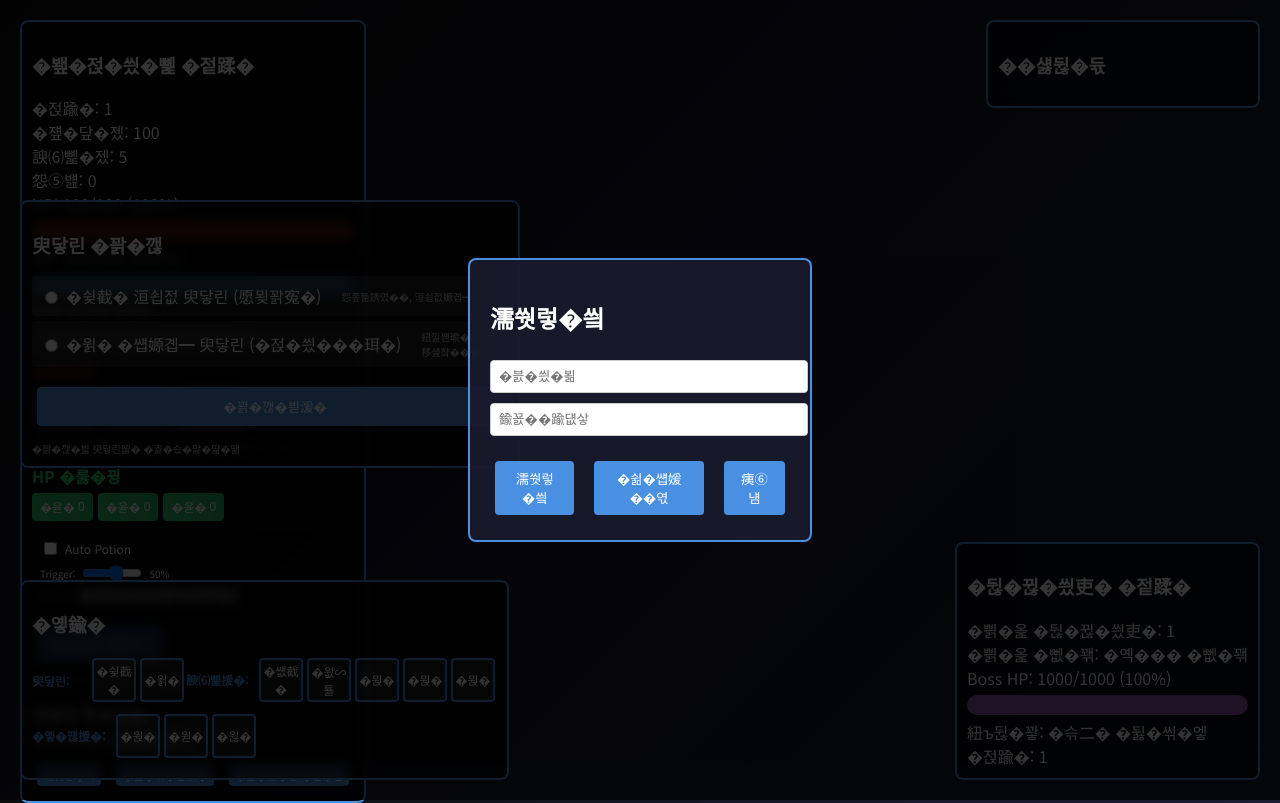
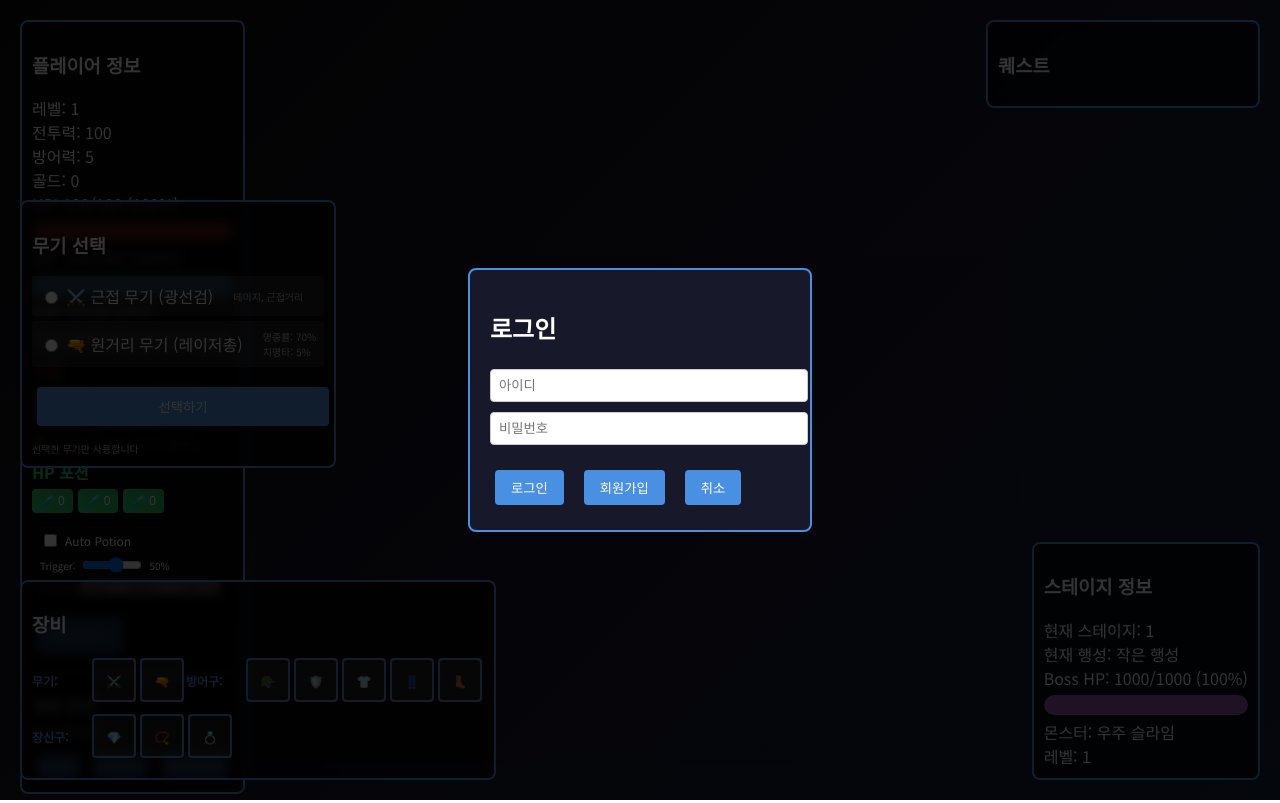
Before and after one commit to gensdeis/LPIA, a plain HTML site: page index.html in a window 1280 px wide. Drawn offline with Linux system fonts and the light colour scheme.

Commit message:
fixed encoding

```diff
--- a/index.html
+++ b/index.html
@@ -414,13 +414,13 @@
         <canvas id="gameCanvas"></canvas>
 
         <div id="ui">
-            <!-- �뵆�젅�씠�뼱 �긽�깭 �뙣�꼸 -->
+            <!-- 플레이어 상태 패널 -->
             <div id="playerStats" class="ui-panel">
-                <h3>�뵆�젅�씠�뼱 �젙蹂�</h3>
-                <div>�젅踰�: <span id="playerLevel">1</span></div>
-                <div>�쟾�닾�젰: <span id="playerPower">100</span></div>
-                <div>諛⑹뼱�젰: <span id="playerDefense">5</span></div>
-                <div>怨⑤뱶: <span id="playerGold">0</span></div>
+                <h3>플레이어 정보</h3>
+                <div>레벨: <span id="playerLevel">1</span></div>
+                <div>전투력: <span id="playerPower">100</span></div>
+                <div>방어력: <span id="playerDefense">5</span></div>
+                <div>골드: <span id="playerGold">0</span></div>
 
                 <div>HP: <span id="hpText">100/100 (100%)</span></div>
                 <div class="stat-bar">
@@ -443,34 +443,34 @@
                 </div>
 
                 <div style="margin: 10px 0;">
-                    <h4 style="color: #e74c3c; margin: 5px 0;">�뒪�궗</h4>
+                    <h4 style="color: #e74c3c; margin: 5px 0;">스킬</h4>
                     <div style="display: flex; gap: 5px; flex-wrap: wrap;">
-                        <button class="skill-btn" onclick="game.useSkill(1)" id="skill1" title="誘몄궗�씪 怨듦꺽 (25 MP)">
-                            �윓� <span id="skill1Cooldown"></span>
+                        <button class="skill-btn" onclick="game.useSkill(1)" id="skill1" title="미사일 공격 (25 MP)">
+                            🚀 <span id="skill1Cooldown"></span>
                         </button>
-                        <button class="skill-btn" onclick="game.useSkill(2)" id="skill2" title="�뿉�꼫吏� 諛⑹뼱留� (20 MP)">
-                            �윖∽툘 <span id="skill2Cooldown"></span>
+                        <button class="skill-btn" onclick="game.useSkill(2)" id="skill2" title="쉴드 (20 MP)">
+                            🛡️ <span id="skill2Cooldown"></span>
                         </button>
-                        <button class="skill-btn ultimate" onclick="game.useSkill(3)" id="skill3" title="�뻾�꽦�뙆愿� �젅�씠��� (60 MP)">
-                            �윊� <span id="skill3Cooldown"></span>
+                        <button class="skill-btn ultimate" onclick="game.useSkill(3)" id="skill3" title="행성 파괴 레이저 (60 MP)">
+                            ⚡ <span id="skill3Cooldown"></span>
                         </button>
                     </div>
                     <div style="font-size: 11px; color: #888; margin-top: 8px;">
-                        �윊� �엳�뱺 �뒪�궗: �넁 �넁 �넂 �넂 Space
+                        💡 숨겨진 스킬: ↑ ↑ ↓ ↓ Space
                     </div>
                 </div>
 
                 <div style="margin: 10px 0;">
-                    <h4 style="color: #2ecc71; margin: 5px 0;">HP �룷�뀡</h4>
+                    <h4 style="color: #2ecc71; margin: 5px 0;">HP 포션</h4>
                     <div style="display: flex; gap: 5px; flex-wrap: wrap;">
-                        <button class="potion-btn" onclick="usePotion('small')" title="�냼�삎 HP �룷�뀡">
-                            �윧� <span id="smallPotionCount">0</span>
+                        <button class="potion-btn" onclick="usePotion('small')" title="소형 HP 포션">
+                            🧪 <span id="smallPotionCount">0</span>
                         </button>
-                        <button class="potion-btn" onclick="usePotion('medium')" title="以묓삎 HP �룷�뀡">
-                            �윧� <span id="mediumPotionCount">0</span>
+                        <button class="potion-btn" onclick="usePotion('medium')" title="중형 HP 포션">
+                            🧪 <span id="mediumPotionCount">0</span>
                         </button>
-                        <button class="potion-btn" onclick="usePotion('large')" title="����삎 HP �룷�뀡">
-                            �윧� <span id="largePotionCount">0</span>
+                        <button class="potion-btn" onclick="usePotion('large')" title="대형 HP 포션">
+                            🧪 <span id="largePotionCount">0</span>
                         </button>
                     </div>
 
@@ -487,98 +487,96 @@
                         <div style="display: flex; align-items: center; gap: 3px;">
                             <label style="font-size: 10px;">Priority:</label>
                             <select id="autoPotionPriority" onchange="updateAutoPotionPriority()" style="font-size: 10px;">
-                                <option value="small,medium,large">Small �넂 Medium �넂 Large</option>
-                                <option value="large,medium,small">Large �넂 Medium �넂 Small</option>
-                                <option value="medium,small,large">Medium �넂 Small �넂 Large</option>
+                                <option value="small,medium,large">Small → Medium → Large</option>
+                                <option value="large,medium,small">Large → Medium → Small</option>
+                                <option value="medium,small,large">Medium → Small → Large</option>
                             </select>
                         </div>
                     </div>
                 </div>
 
                 <div style="display: flex; gap: 5px; flex-wrap: wrap;">
-                    <button class="btn" onclick="showRanking()">�옲�궧 蹂닿린</button>
-                    <!-- 臾닿린 蹂�寃� 踰꾪듉 (臾닿린 �꽑�깮 �썑 �몴�떆) -->
+                    <button class="btn" onclick="showRanking()">랭킹 보기</button>
+                    <!-- 무기 변경 버튼 (무기 선택 후 표시) -->
                     <button class="btn" onclick="showWeaponSelector()" id="weaponChangeBtnInline" style="font-size: 11px; padding: 5px 8px; display: none;">
-                        <span id="currentWeaponIconInline">�슂截�</span> 臾닿린 蹂�寃�
+                        <span id="currentWeaponIconInline">⚔️</span> 무기 변경
                     </button>
                 </div>
 
                 <div style="margin-top: 15px; padding-top: 15px; border-top: 1px solid rgba(255,255,255,0.2);">
-                    <h4 style="margin: 5px 0;">怨꾩젙 愿�由�</h4>
+                    <h4 style="margin: 5px 0;">계정 관리</h4>
                     <div id="accountInfo" style="font-size: 12px; margin-bottom: 10px;">
-                        濡쒓렇�씤�릺吏� �븡�쓬
+                        로그인하세요
                     </div>
                     <div style="display: flex; gap: 5px; flex-wrap: wrap;">
-                        <button class="btn" onclick="showLoginModal()" id="loginButton" style="font-size: 11px; padding: 3px 6px;">濡쒓렇�씤</button>
-                        <button class="btn" onclick="logout()" id="logoutButton" style="font-size: 11px; padding: 3px 6px; display: none;">濡쒓렇�븘�썐</button>
-                        <button class="btn" onclick="resetGame()" style="font-size: 11px; padding: 3px 6px;">�떎�떆�븯湲�</button>
-                        <button class="btn" onclick="clearAllData()" style="font-size: 11px; padding: 3px 6px;">�뜲�씠�꽣 �궘�젣</button>
+                        <button class="btn" onclick="showLoginModal()" id="loginButton" style="font-size: 11px; padding: 3px 6px;">로그인</button>
+                        <button class="btn" onclick="logout()" id="logoutButton" style="font-size: 11px; padding: 3px 6px; display: none;">로그아웃</button>
+                        <button class="btn" onclick="resetGame()" style="font-size: 11px; padding: 3px 6px;">다시하기</button>
+                        <button class="btn" onclick="clearAllData()" style="font-size: 11px; padding: 3px 6px;">데이터 삭제</button>
                     </div>
                 </div>
             </div>
 
-            <!-- 臾닿린 �꽑�깮 �뙣�꼸 -->
+            <!-- 무기 선택 패널 -->
             <div id="weaponSelector" class="ui-panel">
-                <h3>臾닿린 �꽑�깮</h3>
+                <h3>무기 선택</h3>
                 <div class="weapon-choice" onclick="selectWeaponType('melee')">
                     <input type="radio" name="weaponType" value="melee" id="meleeWeapon">
-                    <label for="meleeWeapon">�슂截� 洹쇱젒 臾닿린 (愿묒꽑寃�)</label>
+                    <label for="meleeWeapon">⚔️ 근접 무기 (광선검)</label>
                     <div class="weapon-stats">
-                        <div>怨좊뜲誘몄��, 洹쇱젒嫄곕━</div>
+                        <div>데미지, 근접거리</div>
                     </div>
                 </div>
                 <div class="weapon-choice" onclick="selectWeaponType('ranged')">
                     <input type="radio" name="weaponType" value="ranged" id="rangedWeapon">
-                    <label for="rangedWeapon">�윍� �썝嫄곕━ 臾닿린 (�젅�씠���珥�)</label>
+                    <label for="rangedWeapon">🔫 원거리 무기 (레이저총)</label>
                     <div class="weapon-stats">
-                        <div>紐낆쨷瑜�: <span id="rangedAccuracy">70%</span></div>
-                        <div>移섎챸���: <span id="rangedCritical">5%</span></div>
+                        <div>명중률: <span id="rangedAccuracy">70%</span></div>
+                        <div>치명타: <span id="rangedCritical">5%</span></div>
                     </div>
                 </div>
                 <div style="margin-top: 15px;">
-                    <button class="btn" id="confirmWeaponSelection" onclick="confirmWeaponSelection()" style="width: 100%; padding: 10px;">�꽑�깮�븯湲�</button>
+                    <button class="btn" id="confirmWeaponSelection" onclick="confirmWeaponSelection()" style="width: 100%; padding: 10px;">선택하기</button>
                 </div>
                 <div style="margin-top: 10px; font-size: 10px; color: #bbb;">
-                    �꽑�깮�븳 臾닿린留� �궗�슜�맗�땲�떎
+                    선택한 무기만 사용합니다
                 </div>
             </div>
 
-
-
-            <!-- ��섏뒪�듃 �뙣�꼸 -->
+            <!-- 퀘스트 패널 -->
             <div id="questPanel" class="ui-panel">
-                <h3>��섏뒪�듃</h3>
+                <h3>퀘스트</h3>
                 <div id="questList"></div>
             </div>
 
-            <!-- �씤踰ㅽ넗由� �뙣�꼸 -->
+            <!-- 인벤토리 패널 -->
             <div id="inventory" class="ui-panel">
-                <h3>�옣鍮�</h3>
+                <h3>장비</h3>
                 <div class="equipment-row">
-                    <span class="equipment-category">臾닿린:</span>
-                    <div class="equipment-slot" data-slot="lightsaber" title="愿묒꽑寃�" onclick="showEquipmentDetail('lightsaber')">�슂截�</div>
-                    <div class="equipment-slot" data-slot="laser" title="�젅�씠���珥�" onclick="showEquipmentDetail('laser')">�윍�</div>
+                    <span class="equipment-category">무기:</span>
+                    <div class="equipment-slot" data-slot="lightsaber" title="광선검" onclick="showEquipmentDetail('lightsaber')">⚔️</div>
+                    <div class="equipment-slot" data-slot="laser" title="레이저총" onclick="showEquipmentDetail('laser')">🔫</div>
 
-                    <span class="equipment-category">諛⑹뼱援�:</span>
-                    <div class="equipment-slot" data-slot="helmet" title="癒몃━" onclick="showEquipmentDetail('helmet')">�썞截�</div>
-                    <div class="equipment-slot" data-slot="shoulder" title="�뼱源�" onclick="showEquipmentDetail('shoulder')">�윖∽툘</div>
-                    <div class="equipment-slot" data-slot="chest" title="�긽�쓽" onclick="showEquipmentDetail('chest')">�윉�</div>
-                    <div class="equipment-slot" data-slot="legs" title="�븯�쓽" onclick="showEquipmentDetail('legs')">�윉�</div>
-                    <div class="equipment-slot" data-slot="boots" title="�떊諛�" onclick="showEquipmentDetail('boots')">�윉�</div>
+                    <span class="equipment-category">방어구:</span>
+                    <div class="equipment-slot" data-slot="helmet" title="머리" onclick="showEquipmentDetail('helmet')">🪖</div>
+                    <div class="equipment-slot" data-slot="shoulder" title="어깨" onclick="showEquipmentDetail('shoulder')">🛡️</div>
+                    <div class="equipment-slot" data-slot="chest" title="상의" onclick="showEquipmentDetail('chest')">👕</div>
+                    <div class="equipment-slot" data-slot="legs" title="하의" onclick="showEquipmentDetail('legs')">👖</div>
+                    <div class="equipment-slot" data-slot="boots" title="신발" onclick="showEquipmentDetail('boots')">👢</div>
                 </div>
                 <div class="equipment-row">
-                    <span class="equipment-category">�옣�떊援�:</span>
-                    <div class="equipment-slot" data-slot="earring" title="洹�嫄몄씠" onclick="showEquipmentDetail('earring')">�윉�</div>
-                    <div class="equipment-slot" data-slot="necklace" title="紐⑷구�씠" onclick="showEquipmentDetail('necklace')">�윋�</div>
-                    <div class="equipment-slot" data-slot="ring" title="諛섏��" onclick="showEquipmentDetail('ring')">�윊�</div>
+                    <span class="equipment-category">장신구:</span>
+                    <div class="equipment-slot" data-slot="earring" title="귀걸이" onclick="showEquipmentDetail('earring')">💎</div>
+                    <div class="equipment-slot" data-slot="necklace" title="목걸이" onclick="showEquipmentDetail('necklace')">📿</div>
+                    <div class="equipment-slot" data-slot="ring" title="반지" onclick="showEquipmentDetail('ring')">💍</div>
                 </div>
             </div>
 
-            <!-- �뒪�뀒�씠吏� �젙蹂� �뙣�꼸 -->
+            <!-- 스테이지 정보 패널 -->
             <div id="stageInfo" class="ui-panel">
-                <h3>�뒪�뀒�씠吏� �젙蹂�</h3>
-                <div>�쁽�옱 �뒪�뀒�씠吏�: <span id="currentStage">1</span></div>
-                <div>�쁽�옱 �뻾�꽦: <span id="currentPlanet">�옉��� �뻾�꽦</span></div>
+                <h3>스테이지 정보</h3>
+                <div>현재 스테이지: <span id="currentStage">1</span></div>
+                <div>현재 행성: <span id="currentPlanet">작은 행성</span></div>
 
                 <div>Boss HP: <span id="bossHpText">1000/1000 (100%)</span></div>
                 <div class="stat-bar">
@@ -586,126 +584,126 @@
                 </div>
 
                 <div id="monsterInfo">
-                    <div>紐ъ뒪�꽣: <span id="currentMonster">�슦二� �뒳�씪�엫</span></div>
-                    <div>�젅踰�: <span id="monsterLevel">1</span></div>
+                    <div>몬스터: <span id="currentMonster">우주 슬라임</span></div>
+                    <div>레벨: <span id="monsterLevel">1</span></div>
                 </div>
             </div>
         </div>
 
-        <!-- �옲�궧 紐⑤떖 -->
+        <!-- 랭킹 모달 -->
         <div id="rankingModal">
             <div class="modal-content">
-                <h2>�옲�궧</h2>
+                <h2>랭킹</h2>
                 <div>
-                    <button class="btn" onclick="showPowerRanking()">�쟾�닾�젰 �옲�궧</button>
-                    <button class="btn" onclick="showStageRanking()">�뒪�뀒�씠吏� �옲�궧</button>
-                    <button class="btn" onclick="showTimeRanking()">�뵆�젅�씠 �떆媛� �옲�궧</button>
+                    <button class="btn" onclick="showPowerRanking()">전투력 랭킹</button>
+                    <button class="btn" onclick="showStageRanking()">스테이지 랭킹</button>
+                    <button class="btn" onclick="showTimeRanking()">플레이 시간 랭킹</button>
                 </div>
                 <div id="rankingContent"></div>
-                <button class="btn" onclick="closeRanking()">�떕湲�</button>
+                <button class="btn" onclick="closeRanking()">닫기</button>
             </div>
         </div>
 
-        <!-- 濡쒓렇�씤/�쉶�썝媛��엯 紐⑤떖 -->
+        <!-- 로그인/회원가입 모달 -->
         <div id="loginModal" style="display: flex; position: fixed; top: 0; left: 0; width: 100%; height: 100%; background: rgba(0,0,0,0.8); z-index: 1000; align-items: center; justify-content: center;">
             <div class="modal-content" style="width: 300px; padding: 20px;">
-                <h2 id="loginTitle">濡쒓렇�씤</h2>
+                <h2 id="loginTitle">로그인</h2>
                 <div>
-                    <input type="text" id="loginId" placeholder="�븘�씠�뵒" style="width: 100%; margin: 5px 0; padding: 8px; border: 1px solid #ccc; border-radius: 4px;">
-                    <input type="password" id="loginPw" placeholder="鍮꾨��踰덊샇" style="width: 100%; margin: 5px 0; padding: 8px; border: 1px solid #ccc; border-radius: 4px;">
+                    <input type="text" id="loginId" placeholder="아이디" style="width: 100%; margin: 5px 0; padding: 8px; border: 1px solid #ccc; border-radius: 4px;">
+                    <input type="password" id="loginPw" placeholder="비밀번호" style="width: 100%; margin: 5px 0; padding: 8px; border: 1px solid #ccc; border-radius: 4px;">
                     <div id="loginMessage" style="font-size: 12px; margin: 5px 0; color: #ff6666;"></div>
                     <div style="display: flex; gap: 10px; margin-top: 15px;">
-                        <button class="btn" onclick="login()" id="loginBtn">濡쒓렇�씤</button>
-                        <button class="btn" onclick="toggleRegisterMode()" id="toggleBtn">�쉶�썝媛��엯</button>
-                        <button class="btn" onclick="closeLoginModal()">痍⑥냼</button>
+                        <button class="btn" onclick="login()" id="loginBtn">로그인</button>
+                        <button class="btn" onclick="toggleRegisterMode()" id="toggleBtn">회원가입</button>
+                        <button class="btn" onclick="closeLoginModal()">취소</button>
                     </div>
                 </div>
             </div>
         </div>
 
-        <!-- 罹먮┃�꽣 �깮�꽦 紐⑤떖 -->
+        <!-- 캐릭터 생성 모달 -->
         <div id="characterModal" style="display: none; position: fixed; top: 0; left: 0; width: 100%; height: 100%; background: rgba(0,0,0,0.8); z-index: 1000; align-items: center; justify-content: center;">
             <div class="modal-content" style="width: 400px; padding: 20px;">
-                <h2>罹먮┃�꽣 �깮�꽦</h2>
+                <h2>캐릭터 생성</h2>
                 <div>
                     <div style="margin: 15px 0;">
-                        <label>�땳�꽕�엫:</label>
-                        <input type="text" id="characterNickname" placeholder="罹먮┃�꽣 �땳�꽕�엫" style="width: 100%; margin: 5px 0; padding: 8px; border: 1px solid #ccc; border-radius: 4px;">
+                        <label>닉네임:</label>
+                        <input type="text" id="characterNickname" placeholder="캐릭터 닉네임" style="width: 100%; margin: 5px 0; padding: 8px; border: 1px solid #ccc; border-radius: 4px;">
                     </div>
 
                     <div style="margin: 15px 0;">
-                        <label>罹먮┃�꽣 �깋�긽:</label>
+                        <label>캐릭터 색상:</label>
                         <div style="display: flex; gap: 10px; margin: 5px 0;">
                             <div>
-                                <label style="font-size: 12px;">紐�:</label>
+                                <label style="font-size: 12px;">몸:</label>
                                 <input type="color" id="bodyColor" value="#4a90e2" style="width: 50px; height: 30px;">
                             </div>
                             <div>
-                                <label style="font-size: 12px;">�뿬硫�:</label>
+                                <label style="font-size: 12px;">헬멧:</label>
                                 <input type="color" id="helmetColor" value="#357abd" style="width: 50px; height: 30px;">
                             </div>
                             <div>
-                                <label style="font-size: 12px;">�옣鍮�:</label>
+                                <label style="font-size: 12px;">장비:</label>
                                 <input type="color" id="equipmentColor" value="#666666" style="width: 50px; height: 30px;">
                             </div>
                         </div>
                     </div>
 
                     <div style="margin: 15px 0;">
-                        <label>誘몃━蹂닿린:</label>
+                        <label>미리보기:</label>
                         <canvas id="characterPreview" width="100" height="100" style="border: 1px solid #ccc; background: #000;"></canvas>
                     </div>
 
                     <div id="characterMessage" style="font-size: 12px; margin: 5px 0; color: #ff6666;"></div>
                     <div style="display: flex; gap: 10px; margin-top: 15px;">
-                        <button class="btn" onclick="createCharacter()">�깮�꽦</button>
-                        <button class="btn" onclick="closeCharacterModal()">痍⑥냼</button>
+                        <button class="btn" onclick="createCharacter()">생성</button>
+                        <button class="btn" onclick="closeCharacterModal()">취소</button>
                     </div>
                 </div>
             </div>
         </div>
 
-        <!-- �옣鍮� �젙蹂� 紐⑤떖 -->
+        <!-- 장비 정보 모달 -->
         <div id="equipmentModal">
             <div class="modal-content">
-                <h2 id="equipmentTitle">�옣鍮� �젙蹂�</h2>
+                <h2 id="equipmentTitle">장비 정보</h2>
                 <div id="equipmentInfo">
                     <div class="equipment-detail">
-                        <div class="equipment-icon-large" id="equipmentIconLarge">�윋�</div>
+                        <div class="equipment-icon-large" id="equipmentIconLarge">📿</div>
                         <div class="equipment-stats">
-                            <h3 id="equipmentName">�옣鍮� �뾾�쓬</h3>
-                            <p id="equipmentDescription">�옣鍮꾧�� �옣李⑸릺吏� �븡�븯�뒿�땲�떎.</p>
+                            <h3 id="equipmentName">장비 없음</h3>
+                            <p id="equipmentDescription">장비가 장착되지 않았습니다.</p>
                             <div class="stat-line">
-                                <span>�젅踰�:</span>
+                                <span>레벨:</span>
                                 <span id="equipmentLevel">-</span>
                             </div>
                             <div class="stat-line">
-                                <span>�쟾�닾�젰:</span>
+                                <span>전투력:</span>
                                 <span id="equipmentPower">-</span>
                             </div>
                             <div class="stat-line">
-                                <span>諛⑹뼱�젰:</span>
+                                <span>방어력:</span>
                                 <span id="equipmentDefense">-</span>
                             </div>
                             <div class="stat-line">
-                                <span>�벑湲�:</span>
+                                <span>등급:</span>
                                 <span id="equipmentRarity">-</span>
                             </div>
                             <div class="stat-line">
-                                <span>����엯:</span>
+                                <span>타입:</span>
                                 <span id="equipmentType">-</span>
                             </div>
                         </div>
                     </div>
                 </div>
-                <button class="btn" onclick="closeEquipmentModal()">�떕湲�</button>
+                <button class="btn" onclick="closeEquipmentModal()">닫기</button>
             </div>
         </div>
     </div>
 
-    <!-- JavaScript �뙆�씪�뱾�쓣 �쓽議댁꽦 �닚�꽌���濡� 濡쒕뱶 -->
+    <!-- JavaScript 파일들을 의존성 순서대로 로드 -->
 
-    <!-- 1. 湲곕낯 �겢�옒�뒪�뱾 (�쓽議댁꽦 �뾾�쓬) -->
+    <!-- 1. 기본 클래스들 (의존성 없음) -->
     <script src="js/player.js"></script>
     <script src="js/equipment.js"></script>
     <script src="js/projectile.js"></script>
@@ -713,17 +711,17 @@
     <script src="js/potion.js"></script>
     <script src="js/quest.js"></script>
 
-    <!-- 2. �떆�뒪�뀥 �겢�옒�뒪�뱾 -->
+    <!-- 2. 시스템 클래스들 -->
     <script src="js/skill.js"></script>
     <script src="js/konami.js"></script>
 
-    <!-- 3. UI��� 湲곕뒫 �븿�닔�뱾 -->
+    <!-- 3. UI와 기능 함수들 -->
     <script src="js/ui.js"></script>
     <script src="js/auth.js"></script>
     <script src="js/weapon.js"></script>
     <script src="js/rendering.js"></script>
 
-    <!-- 4. 硫붿씤 寃뚯엫 濡쒖쭅 (紐⑤뱺 �겢�옒�뒪��� �븿�닔�뱾 �궗�슜) -->
+    <!-- 4. 게임 로직 -->
     <script src="js/game.js"></script>
 </body>
 </html>
```
Also changed, not shown: js/game.js (+2 -8 lines).
